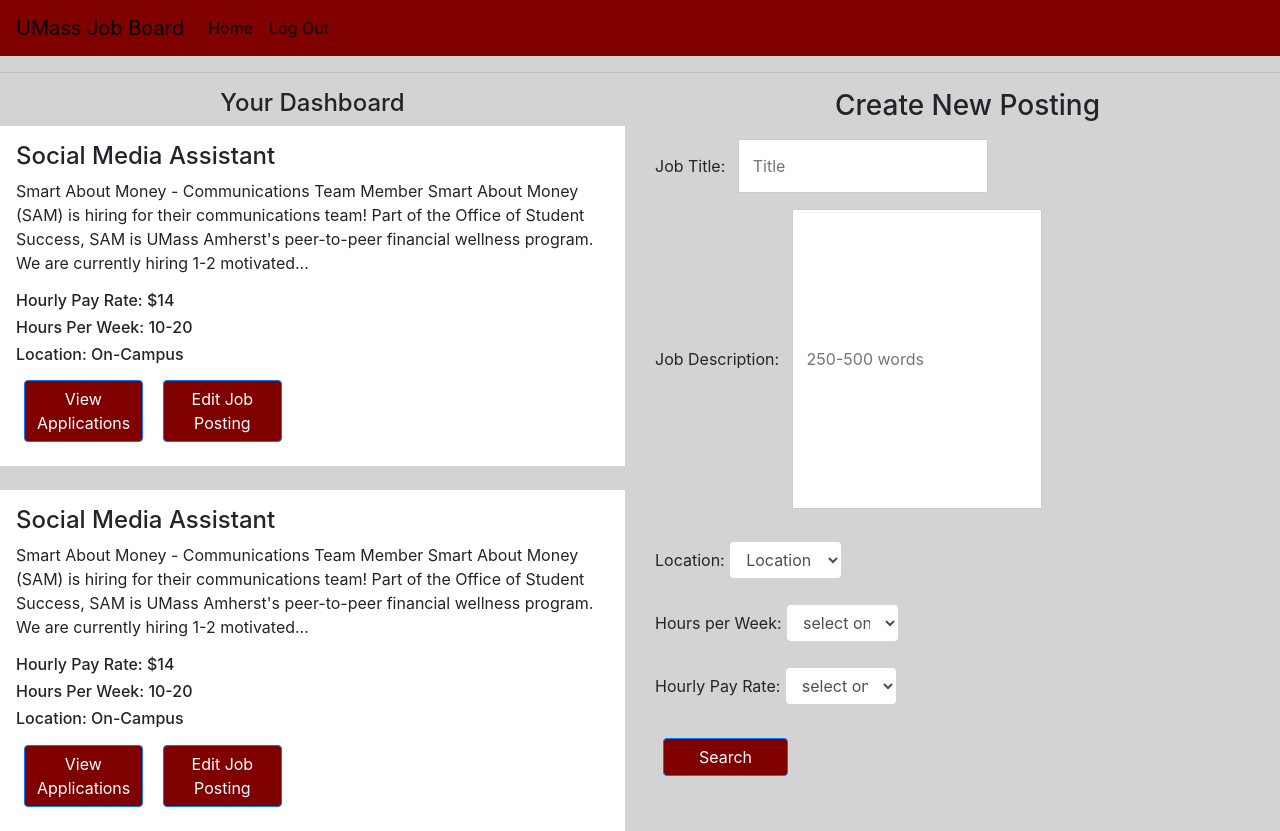
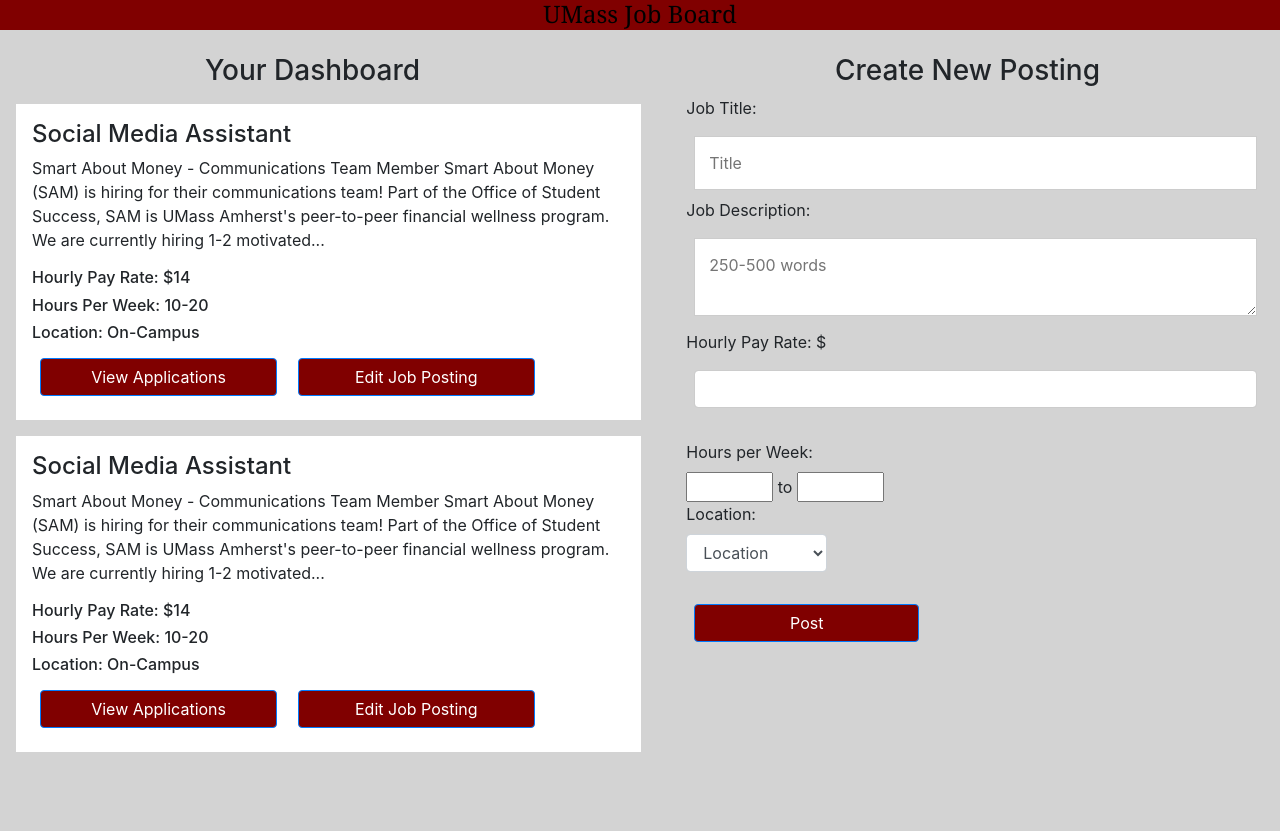
Before and after one commit to apothanaboyina/29-ctrl-alt-elite, a plain HTML site: page employerinterface.html in a window 1280 px wide. After the commit the page ends 800 px from the top, so only its background shows below. Drawn offline with nearby package versions, Linux system fonts and the light colour scheme.

Commit message:
making html/css more cohesive

```diff
--- a/applicants.css
+++ b/applicants.css
@@ -2,28 +2,16 @@ body {
     background-color: lightgray;
 }
 
-#navbar {
+.container-fluid {
+    width: 100%;
+    height: 30px;
     background-color: maroon;
 }
 
-#jobboard {
-    color: black
-}
-
-#home {
-    color: black;
-}
-#logout {
-    color: black;
-}
 #title {
     text-align: center;
-}
-
-.container-fluid {
-    width: 100%;
-    height: 50px;
-    background-color: maroon;
+    font-family: Georgia, 'Times New Roman', Times, serif;
+    color:black;
 }
 
 button {
@@ -37,5 +25,12 @@ button {
 }
 
 #table {
-    background-color: whitesmoke
+    background-color: whitesmoke;
+    margin: auto;
+    padding: 16px 16px;
+    width: 100%;
 }
+
+#goback {
+    width: 20% !important;
+}
--- a/employerinterface.css
+++ b/employerinterface.css
@@ -18,9 +18,9 @@ body {
     overflow-x:auto;
 }
 
-input[type=text] {
+input[type=text], #desc {
     display: inline-block;
-    width: 40%;
+    width: 100%;
     padding: 14px 14px;
     margin: 8px 8px;
     border: 1px solid #ccc;
@@ -35,31 +35,25 @@ button {
     padding: 14px 20px;
     margin: 8px 8px;
     cursor: pointer;
-    width: 20%;
+    width: 40%;
 }
 
 .container {
-    margin: auto;
-    padding: 16px;
+    margin: 16px 16px;
+    padding: 16px 16px;
     width: 100%;
     background-color: white;
 }
 
-.post {
-    margin-left: auto;
-    margin-right: 0;
-    width: 100%;
-    background-color: white;
-}
 .container-fluid {
     width: 100%;
-    height: 50px;
+    height: 30px;
     background-color: maroon;
 }
 
 .form-control {
     display: inline-block;
-    width: 18%;
+    width: 25%;
 }
 
 #newpost {
@@ -68,23 +62,6 @@ button {
 
 #form1 {
     text-align: justify;
+    margin: auto;
+    width: 90%;
 }
-
-#desc {
-height: 300px
-}
-
-#navbar {
-    background-color: maroon;
-}
-
-#jobboard {
-    color: black
-}
-
-#home {
-    color: black;
-}
-#logout {
-    color: black;
-}
--- a/employerinterface.html
+++ b/employerinterface.html
@@ -11,28 +11,12 @@
   </head>
   <body>
     <form>
-      <nav class="navbar navbar-expand-lg" id="navbar">
-        <a class="navbar-brand" href="#" id="jobboard">UMass Job Board</a>
-        <button class="navbar-toggler" type="button" data-toggle="collapse" data-target="#navbarSupportedContent" aria-controls="navbarSupportedContent" aria-expanded="false" aria-label="Toggle navigation">
-          <span class="navbar-toggler-icon"></span>
-        </button>
-        <div class="collapse navbar-collapse">
-          <ul class="navbar-nav mr-auto">
-            <li class="nav-item active">
-              <a class="nav-link" href="#" id="home">Home <span class="sr-only">(current)</span></a>
-            </li>
-            <li class="nav-item">
-              <a class="nav-link" href="#" id="logout">Log Out</a>
-            </li>
-          </ul>
-        </div>
-      </nav>
-        <hr>
+      <div class="container-fluid">
+        <h4 id="title">UMass Job Board</h4>
+      </div><br>
       <div class="row">
         <div class="col s9">
-            <!-- Teal page content  -->
-            <h4 id="dash">Your Dashboard</h4>
-
+          <h3 id="dash">Your Dashboard</h3>
           <div class="container">
             <h4>Social Media Assistant</h4>
             <p>Smart About Money - Communications Team Member Smart About Money (SAM) is hiring for their communications team! Part of the Office of Student Success, SAM is UMass Amherst's peer-to-peer financial wellness program. We are currently hiring 1-2 motivated...</p>
@@ -42,7 +26,6 @@
             <button class="btn btn-primary" type="submit">View Applications</button>
             <button class="btn btn-primary" type="submit">Edit Job Posting</button>
           </div>
-          <br>
           <div class="container">
               <h4>Social Media Assistant</h4>
               <p>Smart About Money - Communications Team Member Smart About Money (SAM) is hiring for their communications team! Part of the Office of Student Success, SAM is UMass Amherst's peer-to-peer financial wellness program. We are currently hiring 1-2 motivated...</p>
@@ -53,56 +36,37 @@
               <button class="btn btn-primary" type="submit">Edit Job Posting</button>
           </div>
         </div>
-        <div class="col s3">
+        <div class="col s3" id="secondcol">
           <h3 id = "newpost">Create New Posting</h3>
           <div id="form1">
-            <div>
-              <label for="fname">Job Title: </label>
+            <label for="fname">Job Title:</label><br>
             <input type="text" id="fname" name="firstname" placeholder="Title">
+
+            <label id ="jd">Job Description:</label><br>
+            <textarea id="desc" name="lastname" placeholder="250-500 words"></textarea>
+
+            <label>Hourly Pay Rate: $</label>
+            <div class="form-outline">
+              <input type="text" id="typeNumber" class="form-control" />
+              <label class="form-label" for="typeNumber"></label>
             </div>
 
+            <label>Hours per Week: </label><br>
+            <input type="number" id="minhoursperweek" min="1" max="60"> to <input type="number" id="maxhoursperweek" min="1" max="60"><br>
+
             <div>
-              <label id = "jd">Job Description: </label>
-              <input type="text" id="desc" name="lastname" placeholder="250-500 words">
-            </div>
-            <br>
-            <div>
-              <label for="lname">Location: </label>
+              <label for="lname">Location: </label><br>
               <select class="form-control" name="location">
                 <option value="" disabled selected>Location</option>
                 <option>On-Campus</option>
                 <option>Off-Campus</option>
                 <option>Both</option>
               </select>
-            </div>
-            <br>
-            <div>
-              <label>Hours per Week: </label>
-              <select class="form-control" name="date">
-                <option value="" disabled selected>select one</option>
-                <option>Past day</option>
-                <option>Past week</option>
-                <option>Past 2 weeks</option>
-                <option>Past month</option>
-                <option>More than month</option>
-              </select>
-            </div>
-            <br>
-            <div>
-              <label>Hourly Pay Rate: </label>
-              <select class="form-control" name="date">
-                <option value="" disabled selected>select one</option>
-                <option>Past day</option>
-                <option>Past week</option>
-                <option>Past 2 weeks</option>
-                <option>Past month</option>
-                <option>More than month</option>
-              </select>
-            </div>
-            <br>
-            <button class="btn btn-primary" type="submit">Search</button>
+            </div><br>
+            <button class="btn btn-primary" type="submit">Post</button>
             </form>
           </div>
+        </body>
       </div>
         <br>
       </form>
```
Also changed, not shown: applicants.html (+6 -20 lines), practice.js (deleted). Lines whose indentation alone changed are shown as unchanged.
